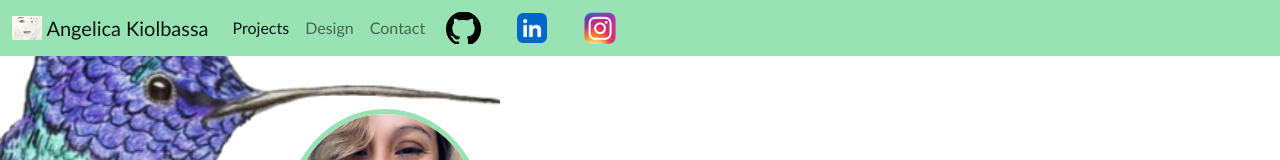
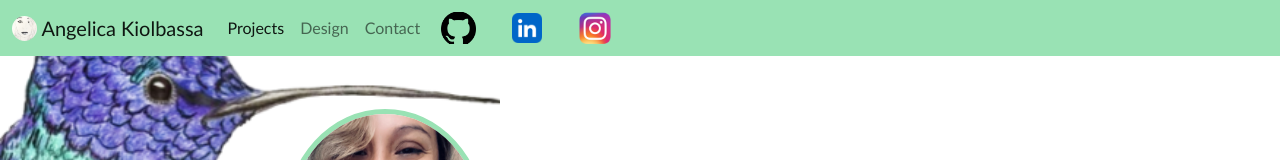
Before and after one commit to Angelica-Kiolbassa/Portfolio-2.0, a plain HTML site: page index.HTML in a window 1280 px wide. Shown: the top 160 px of the page. Drawn offline with nearby package versions, Linux system fonts and the light colour scheme.

```diff
--- a/index.HTML
+++ b/index.HTML
@@ -63,7 +63,7 @@
     <nav class="navbar navbar-expand-md fixed-top navbar-light" id="navigation">
   <div class="container-fluid">
     <a class="navbar-brand" href="#">
-      <img src="images/me1.jpg" id="nav-pic" alt="Logo" width="30" height="24" class="d-inline-block align-text-top">
+      <img src="images/me1.jpg" id="nav-pic" alt="Logo" width="25" height="25" class="d-inline-block align-text-top">
       Angelica Kiolbassa
     </a>
 
--- a/style.css
+++ b/style.css
@@ -49,7 +49,7 @@
 }
 
 #nav-pic {
-  border-radius: 50;
+  border-radius: 50%;
 }
 
 #photo2 {
```
Also changed, not shown: contact.HTML (+1 -1 lines), design.HTML (+1 -1 lines), projects.HTML (+1 -1 lines), 1 other file.
